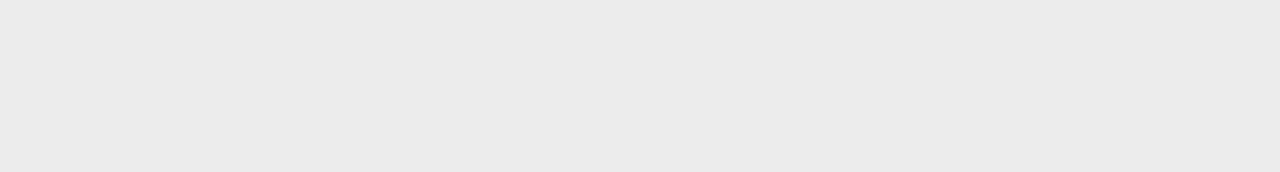
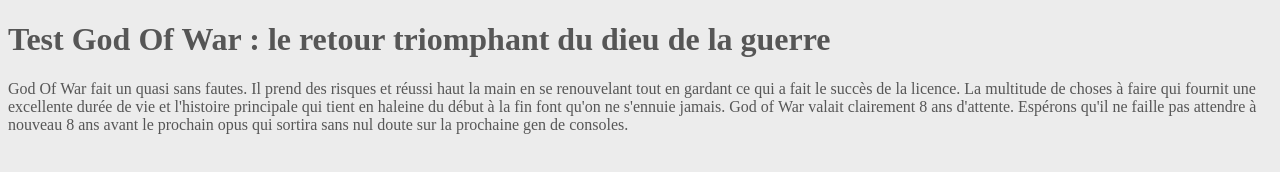
Before and after one commit to yassineBenHassoun/poe-2019, a plain HTML site: page src/index.html in a window 1280 px wide. Drawn offline with Linux system fonts and the light colour scheme.

Commit message:
edited index.html

```diff
--- a/src/index.html
+++ b/src/index.html
@@ -9,5 +9,8 @@
 </head>
 <body>
 
+  <h1>Test God Of War : le retour triomphant du dieu de la guerre</h1>
+  <p>God Of War fait un quasi sans fautes. Il prend des risques et réussi haut la main en se renouvelant tout en gardant ce qui a fait le succès de la licence. La multitude de choses à faire qui fournit une excellente durée de vie et l'histoire principale qui tient en haleine du début à la fin font qu'on ne s'ennuie jamais. God of War valait clairement 8 ans d'attente. Espérons qu'il ne faille pas attendre à nouveau 8 ans avant le prochain opus qui sortira sans nul doute sur la prochaine gen de consoles.</p>
+
 </body>
 </html>
```
